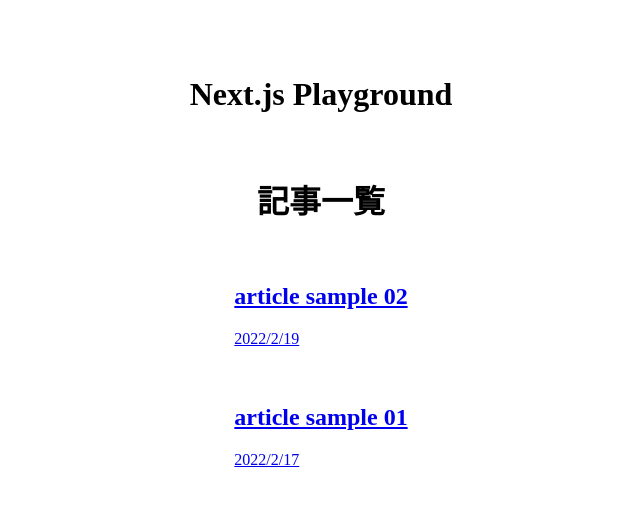
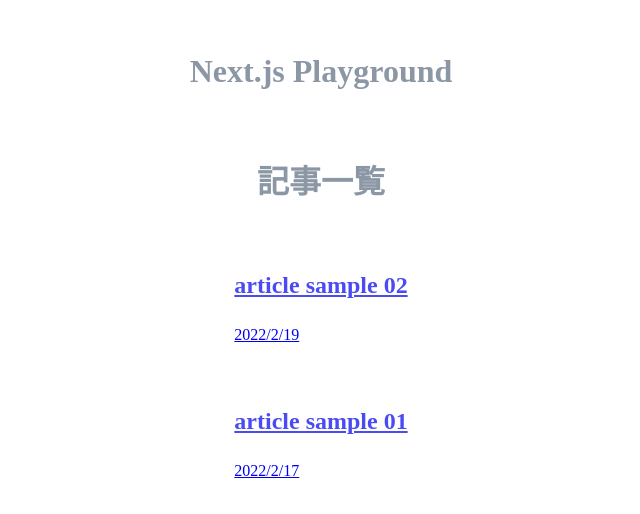
Before and after one commit to local-bias/caina, a Next.js app: page / in a window 1280 px wide. Shown: the part 138-652 px from the top of the page, without its empty margins (319-959 px from the left). Built offline with nearby package versions, Linux system fonts and the light colour scheme.

Commit message:
🎨 レイアウトコンポーネントのインポート

```diff
--- a/src/pages/_app.tsx
+++ b/src/pages/_app.tsx
@@ -1,8 +1,12 @@
 import type { AppProps } from 'next/app';
+import 'sanitize.css';
+import Layout from 'src/components/layout';
 import 'highlight.js/styles/github.css';
 
-function MyApp({ Component, pageProps }: AppProps) {
-  return <Component {...pageProps} />;
-}
+const App = ({ Component, pageProps }: AppProps) => (
+  <Layout>
+    <Component {...pageProps} />
+  </Layout>
+);
 
-export default MyApp;
+export default App;
```
